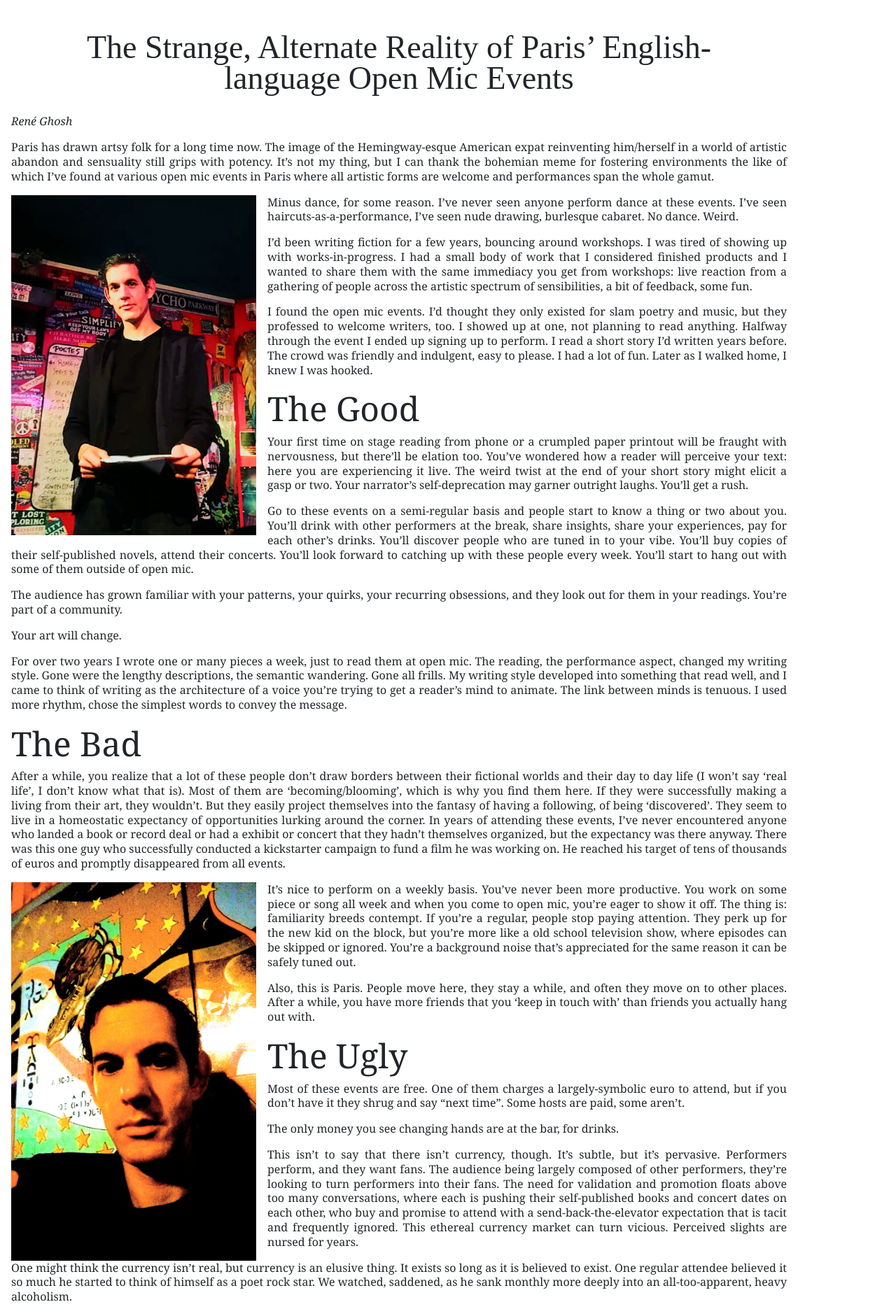
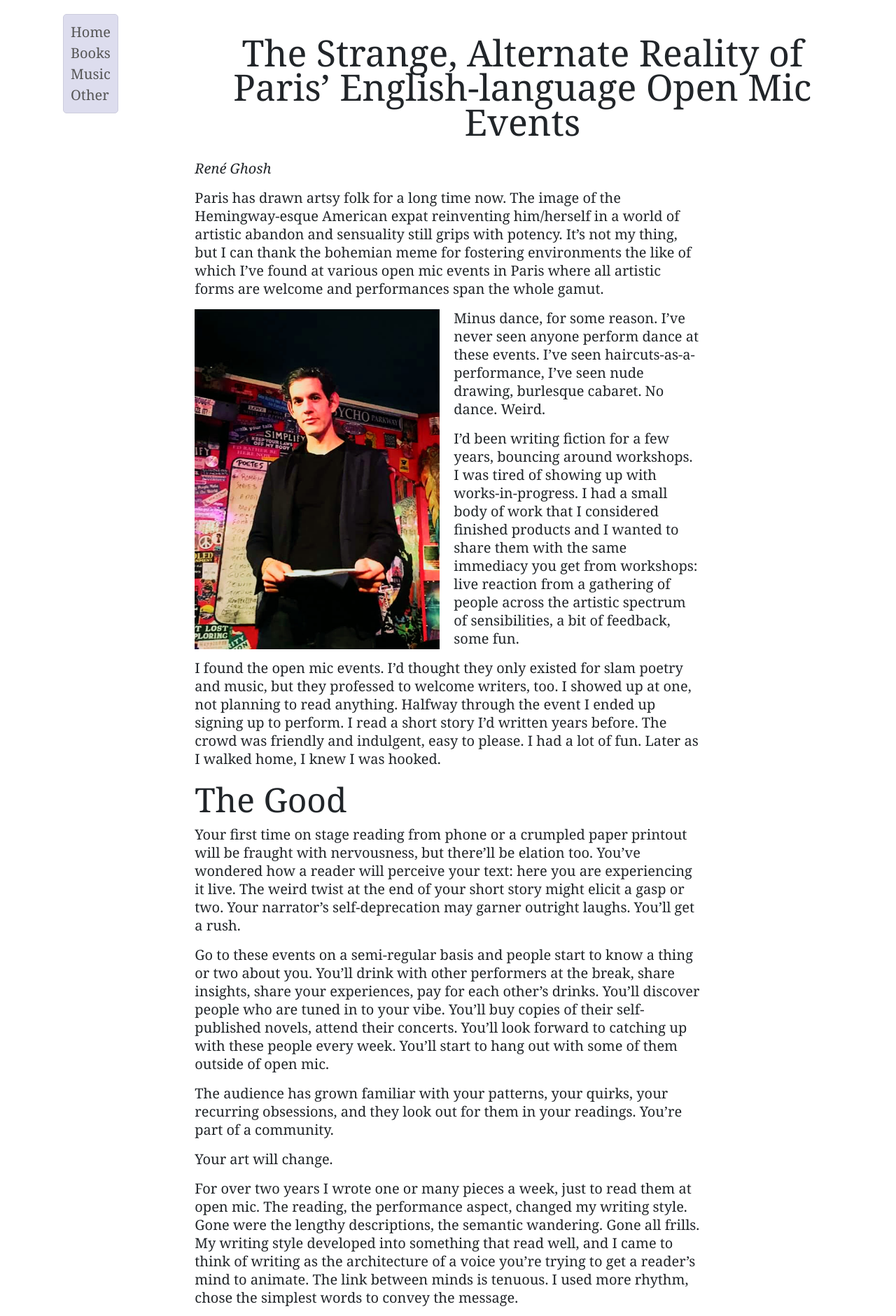
Before and after one commit to reneghosh/reneghosh.github.io, a Jekyll site: the page built from _articles/parisopenmic.md, in a window 1280 px wide. Shown: the top 1881 px of the page at 70% size. Built offline with Jekyll 4.4.1, drawn with Linux system fonts in a browser that asks for light colours.

```diff
--- a/_layouts/article.html
+++ b/_layouts/article.html
@@ -2,16 +2,28 @@
 <html lang="en">
     <head>
 	    <meta http-equiv="Content-Type" content="text/html; charset=UTF-8">
-	    <title>The Strange, Alternate Reality of Paris’ English-language Open Mic Events</title>
+	    <title>{{page.title}}</title>
 	    <meta name="author" content="René Ghosh">
-	    <meta name="keywords" content="Paris, writing, open mic, René Ghos">
+	    <meta name="keywords" content="{{page.keywords}}">
 	    <meta name="viewport" content="width=device-width, initial-scale=1, maximum-scale=1">
 	    <link rel="stylesheet" href="https://maxcdn.bootstrapcdn.com/bootstrap/4.0.0/css/bootstrap.min.css" integrity="sha384-Gn5384xqQ1aoWXA+058RXPxPg6fy4IWvTNh0E263XmFcJlSAwiGgFAW/dAiS6JXm" crossorigin="anonymous">
 	     <link rel="stylesheet" href="../text.css" type="text/css">
 	</head>
     <body>
     	<div id="main" class="container">
-    		{{content | markdownify }}
+    		<div class="row">
+	    		<div class="col-2">
+	    			<ul class="panel-nav">
+	    				<li><a href="../index.html">Home</a></li>
+	    				<li><a href="../index.html#books">Books</a></li>
+	    				<li><a href="../index.html#music">Music</a></li>
+	    				<li><a href="../index.html#other">Other</a></li>
+	    			</ul>
+	    		</div>
+	    		<div class="col-8">
+	    			{{content }}
+	    		</div>
+    		</div>
     	</div>
     </body>
  </html>
--- a/text.css
+++ b/text.css
@@ -1,16 +1,22 @@
-body {
-	margin: 0;
-	text-align: center;
-}
 #main {
 	font-family: Georgia, serif;
 	font-size: 20px;
-	width: 33em;
-	margin-left: auto;
-	margin-right: auto;
 	padding: 1em;
 	text-align: left;
 	text-rendering: optimizeLegibility;
+}
+
+.panel-nav {
+	list-style-type: none;
+	position: fixed;
+	padding: 10px;
+	border-radius: 4px;
+	background-color:#dde;
+	border: 1px solid #ccd;
+	border-radius: 5px;
+}
+.panel-nav li a, .panel-nav li a:visited {
+	color: #555;
 }
 .buttonlink {
 	border: 1px none #ccc;
@@ -36,46 +42,21 @@ body {
 	text-decoration: none;
 }
 a, a:visited {
-	color: #555;
+	color: #05F;
 }
 p{
 	line-height: 1.3em;
 }
 h1 {
-	font-size: 46px;
-	font-family: "Vollkorn";
-  font-weight: 0;
+	font-size: 52px;
 	text-align: center;
-  line-height: 0.95em;
+  	line-height: 0.95em;
 	margin: 0;
 	padding: 30px;
-  width: 18em;
+  	width: 18em;
 	margin-left: auto;
 	margin-right: auto;
 }
 h2 {
 	font-size: 48px;
 }
-@media only screen and (max-device-width: 900px) {
-	#main {
-		font-family: 'Vollkorn',Georgia,serif;
-		font-size: 12pt;
-		text-align: justify;
-		margin:0;
-		padding: 1em;
-		width: 90%;
-	}
-	h1 {
-		width: 90%;
-	}
-	#container {
-		width: 100%;
-	}
-}
-#about {
-  position: fixed;
-  background-color: #cde;
-  height: 60px;
-  float: left;
-  width: 960px;
-}
```
Also changed, not shown: _articles/wealwaysstartslow.md (added, +30 -0 lines), index.md (+13 -5 lines), images/figure_1.png (added).
